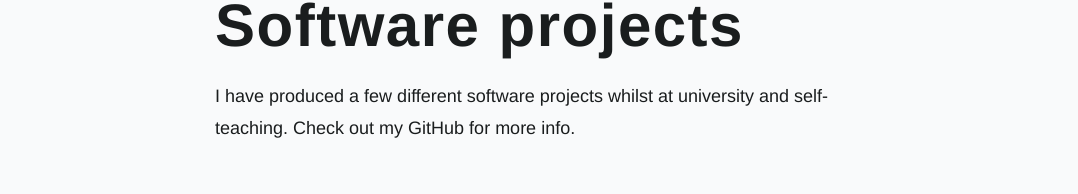
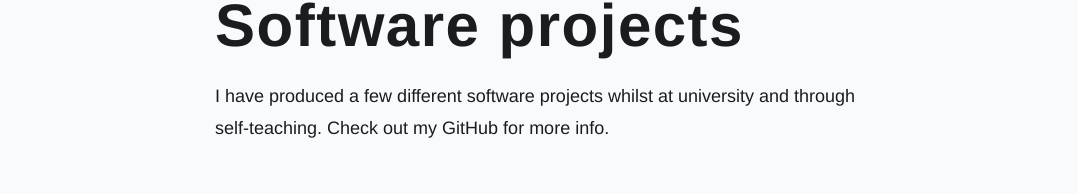
Before and after one commit to ORJackson/oliverr-website, a Next.js app: page /projects in a window 1280 px wide. Shown: the part 164-358 px from the top of the page, without its empty margins (97-1175 px from the left). Built offline with nearby package versions, Linux system fonts and the light colour scheme.

Commit message:
Update projects.tsx

```diff
--- a/pages/projects.tsx
+++ b/pages/projects.tsx
@@ -9,7 +9,7 @@ const Projects = () => {
       </h1>
       <div className="prose md:prose-lg prose-p:text-gray-900 dark:prose-p:text-gray-100 dark:prose-invert prose-gray mb-16">
         <p>
-          I have produced a few different software projects whilst at university and self-teaching.
+          I have produced a few different software projects whilst at university and through self-teaching.
 
           Check out my GitHub for more info.
 
```
